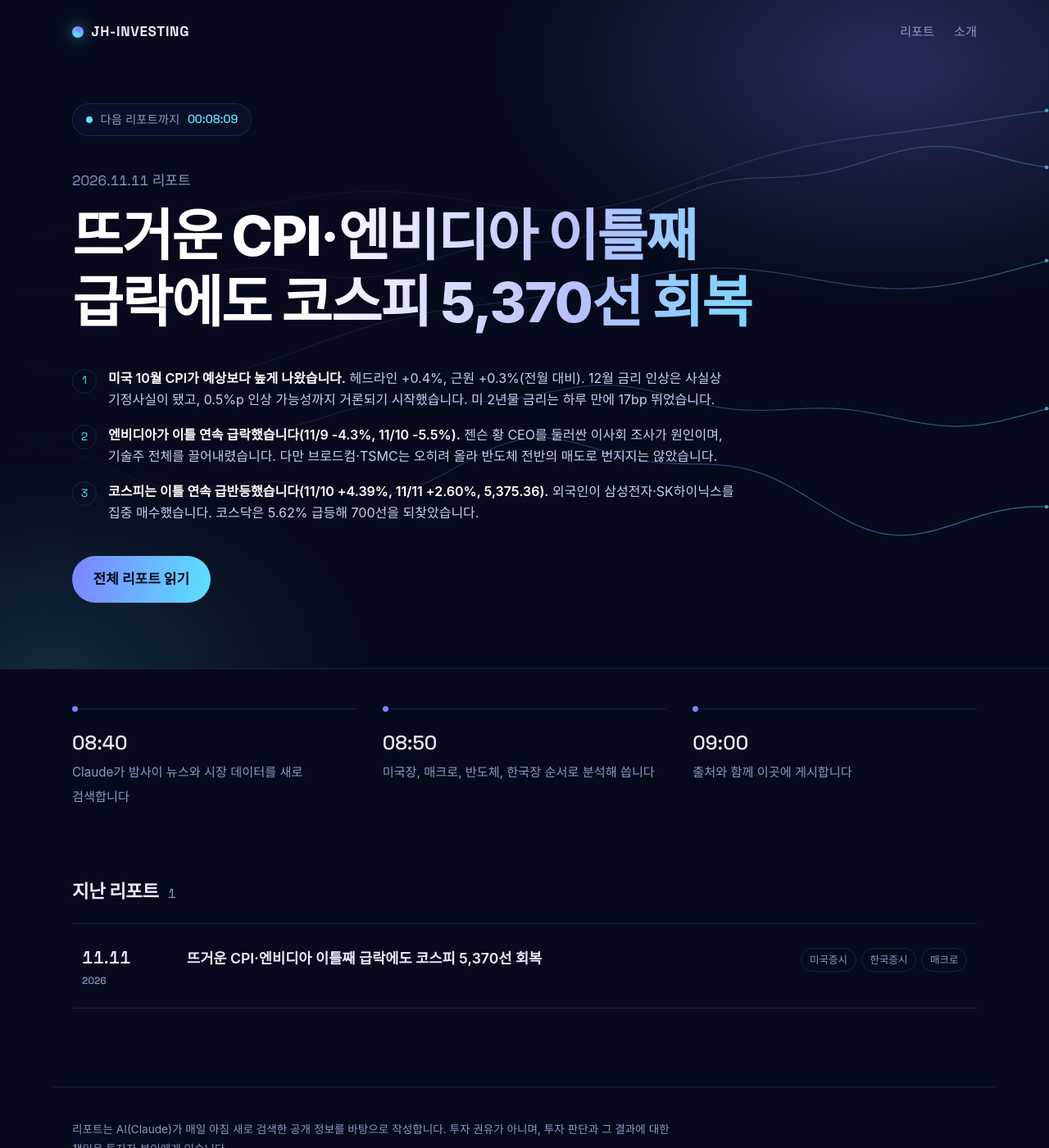
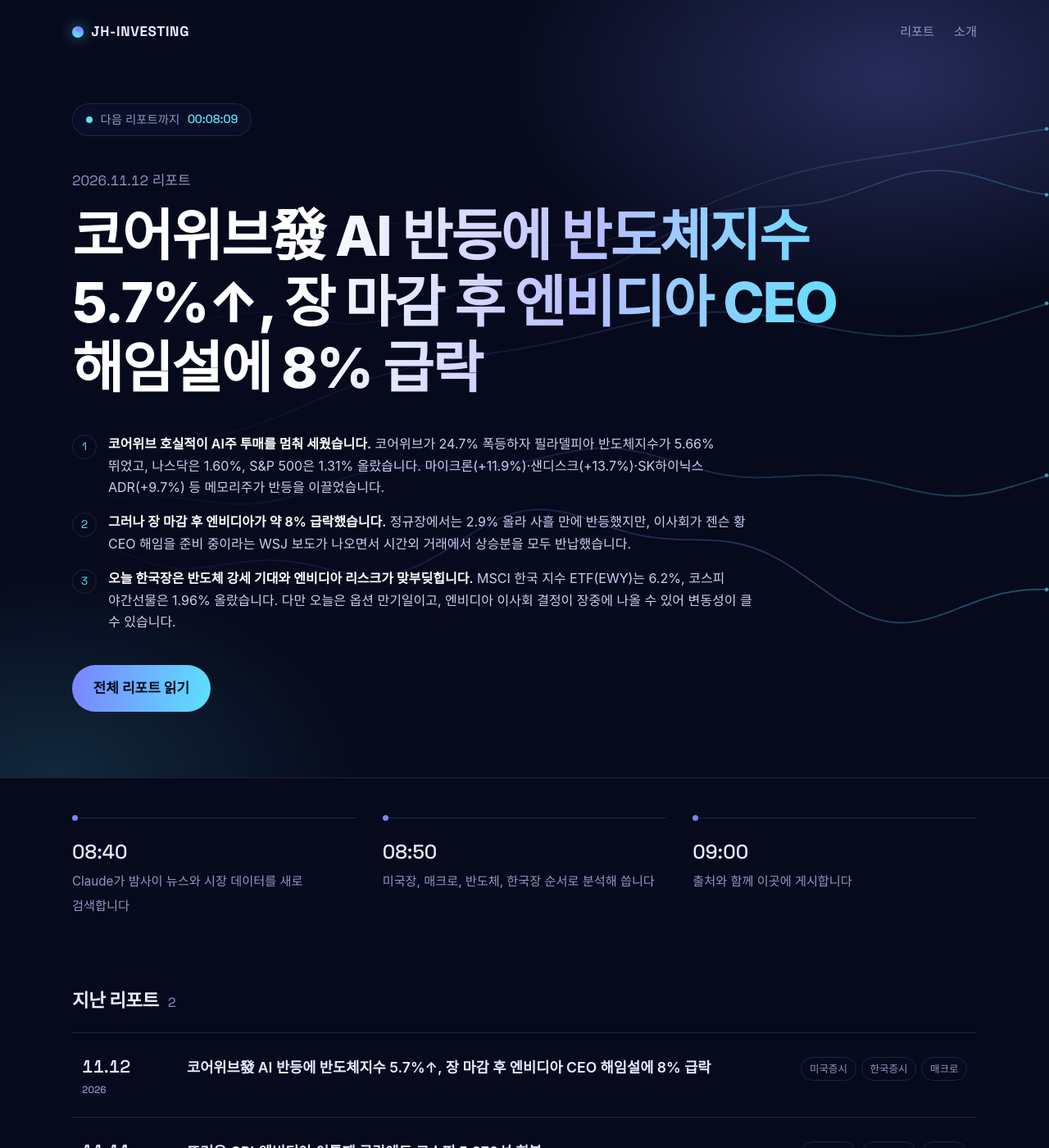
Before and after one commit to jaehun-py0/JH-INVESTING, a Jekyll site: the page built from index.md, in a window 1280 px wide and 1400 px high. Shown: the whole window at 82% size. Built offline with Jekyll 4.4.1, drawn with Linux system fonts in a browser that asks for light colours; some web fonts are replaced; part of the change alters nothing that is shown.

Commit message:
report: 2026-11-12 데일리 마켓 리포트
Co-Authored-By: Claude Opus 5.5 <noreply@anthropic.com>
Claude-Session: https://claude.ai/code/session_01NYfSVaufBuaU2WGXRbh6EM

```diff
--- a/_data/glossary.yml
+++ b/_data/glossary.yml
@@ -95,3 +95,13 @@
   desc: 경기를 살리기 위해 금리를 낮추자는 쪽입니다. 반대는 매파입니다.
 - term: 밸류에이션
   desc: 회사의 이익이나 자산에 비해 주가가 비싼지 싼지를 따지는 것입니다.
+- term: ADR
+  aliases: [미국예탁증서]
+  desc: 미국예탁증서. 외국 기업 주식을 미국 증시에서 거래할 수 있게 만든 증서입니다. 한국 기업 ADR의 밤사이 움직임은 다음 날 국내 주가의 힌트가 됩니다.
+- term: VIX
+  aliases: [공포지수]
+  desc: S&P 500 옵션 가격으로 계산한 '앞으로 30일 동안 예상되는 변동성' 지표입니다. 숫자가 높을수록 투자자들이 불안해한다는 뜻이라 '공포지수'라고도 부릅니다.
+- term: 야간선물
+  desc: 한국 정규장이 끝난 뒤 저녁부터 다음 날 새벽까지 거래되는 코스피200 선물입니다. 미국장 흐름이 반영돼 다음 날 아침 한국장 출발을 가늠하는 데 쓰입니다.
+- term: EWY
+  desc: 미국 증시에 상장된 한국 주식 ETF(MSCI 한국 지수 추종)입니다. 한국장이 닫힌 밤사이 외국인이 한국 주식을 어떻게 보는지 보여주는 참고 지표로 쓰입니다.
--- /dev/null
+++ b/_posts/2026-11-12-daily-market-report.md
@@ -0,0 +1,166 @@
+---
+layout: post
+title: "[데일리 마켓] 2026.11.12(목) — 코어위브發 AI 반등에 반도체지수 5.7%↑, 장 마감 후 엔비디아 CEO 해임설에 8% 급락"
+date: 2026-11-12 09:00:00 +0900
+categories: [daily-report]
+tags: [미국증시, 한국증시, 매크로, 엔비디아, 코어위브, 반도체, 옵션만기]
+---
+
+## 오늘의 3줄 요약
+
+1. **코어위브 호실적이 AI주 투매를 멈춰 세웠습니다.** 코어위브가 24.7% 폭등하자 필라델피아 반도체지수가 5.66% 뛰었고, 나스닥은 1.60%, S&P 500은 1.31% 올랐습니다. 마이크론(+11.9%)·샌디스크(+13.7%)·SK하이닉스 ADR(+9.7%) 등 메모리주가 반등을 이끌었습니다.
+2. **그러나 장 마감 후 엔비디아가 약 8% 급락했습니다.** 정규장에서는 2.9% 올라 사흘 만에 반등했지만, 이사회가 젠슨 황 CEO 해임을 준비 중이라는 WSJ 보도가 나오면서 시간외 거래에서 상승분을 모두 반납했습니다.
+3. **오늘 한국장은 반도체 강세 기대와 엔비디아 리스크가 맞부딪힙니다.** MSCI 한국 지수 ETF(EWY)는 6.2%, 코스피 야간선물은 1.96% 올랐습니다. 다만 오늘은 옵션 만기일이고, 엔비디아 이사회 결정이 장중에 나올 수 있어 변동성이 클 수 있습니다.
+
+---
+
+## 1. 미국 증시 마감 (11/11 뉴욕 종가)
+
+| 지수 | 종가 | 등락 | 등락률 |
+|---|---:|---:|---:|
+| S&P 500 | 7,619.38 | +98.45 | +1.31% |
+| 나스닥 종합 | 25,466.19 | +400.31 | +1.60% |
+| 다우존스 | 52,486.49 | +254.60 | +0.49% |
+| 러셀 2000 | 2,846.26 | +24.89 | +0.88% |
+| 필라델피아 반도체지수 | 확인 불가 | — | +5.66% |
+| VIX | 17.49 | -1.97 | -10.12% |
+
+*러셀 2000 등락폭은 AP·야후 기준 +24.89, 더스트리트 기준 +24.88로 소수점 차이가 있습니다.*
+
+**CPI 충격 다음 날, 시장의 관심은 다시 "AI 수요"로 돌아왔습니다.** 전날(11/10)에는 뜨거운 10월 CPI와 엔비디아 악재로 지수가 밀렸습니다. 하루 만에 분위기가 바뀐 계기는 코어위브 실적이었습니다. 지난주 AI주 투매의 핵심 걱정은 "데이터센터 투자가 계속될 수 있느냐"였는데, 대표적인 AI 클라우드 기업이 매출 급증과 가이던스 상향을 내놓으면서 이 걱정이 상당 부분 누그러진 것으로 해석됩니다. AP에 따르면 S&P 500은 지난달 기록한 사상 최고치와의 거리를 2.6% 이내로 좁혔고, 나스닥은 선거 이후 낙폭을 모두 회복했습니다.
+
+**상승은 기술주에 집중됐습니다.** 업종별로는 기술주가 가장 강했고 에너지·산업재가 뒤를 이었습니다. 반면 마이크로소프트(-2.26%), 메타(-1.97%), 아마존(-1.74%)은 하락해, "AI에 돈을 쓰는 쪽"보다 "AI로 돈을 버는 반도체·인프라 쪽"으로 자금이 이동한 하루로 볼 수 있습니다. 11/11은 재향군인의 날로 채권시장은 쉬었지만 주식시장은 정상 개장했습니다.
+
+**눈에 띈 종목**
+
+- 🔺 **코어위브 +24.71%**: 3분기 매출이 약 37억 달러로 1년 전보다 168% 늘었습니다. 올해 매출 가이던스도 130억~133억 달러로 제시했습니다. 다만 순손실은 7억 900만 달러로 1년 전(1억 1,000만 달러)보다 크게 늘어, 성장에 드는 비용과 부채 부담은 여전히 과제입니다. 2025년 4월 이후 최대 일일 상승폭입니다.
+- 🔺 **메모리·반도체**: 마이크론 +11.89%, 샌디스크 +13.69%, SK하이닉스 ADR +9.71%, ARM +12.05%, 마벨 +9.33%, AMD +7.32%, 인텔 +7.52%, 램리서치 +6.07%, 어플라이드머티리얼즈 +6.05%, TSMC +4.25%, 브로드컴 +3.99%
+- 🔺 **엔비디아 +2.9%(정규장 종가 173.73달러)** → 🔻 **시간외 약 -8%**: 아래 3장에서 자세히 다룹니다.
+- 🔺 **애플 +2.04%**: 사상 최고가를 다시 썼습니다.
+- 🔺 **기타 AI 인프라**: 오라클 +8.82%, 델 +11.75%, 네비우스 +15.44%, 블룸에너지 약 +13%
+- 🔺 **루멘텀 약 +12%**: 마벨이 주식 교환 방식(루멘텀 1주당 마벨 4.5주)으로 인수한다고 발표했습니다.
+- 🔻 **룰루레몬 -3.84%, 클로락스 -3.70%, 에어비앤비 -3.42%**(장중 기준): 경기소비재 일부는 약세였습니다.
+
+## 2. 세계 경제·매크로
+
+| 지표 | 수준 | 변동 | 기준 |
+|---|---:|---:|---|
+| 미 국채 2년물 | 확인 불가 | — | 11/11 채권시장 휴장 |
+| 미 국채 10년물 | 약 5.01% | — | 11/11 아시아 시간대 거래(미국 현물시장 휴장) |
+| 달러인덱스(DXY) | 102.90 | +0.67% | 11/11 뉴욕 |
+| 원/달러 환율 | 1,333.6원 | -3.9원 | 11/11 서울 주간 종가 |
+| WTI (12월물) | $86.53 | +0.57% | 11/11 정산가 |
+| 브렌트유 (1월물) | $92.76 | +1.39% | 11/11 정산가 |
+| 금 (12월물 선물) | $4,000.50 | -0.74% | 11/11 정산가 (현물 $3,984.97, -1.1%) |
+| 비트코인 | 약 $73,840 | +0.31% (24시간) | 11/12 08:05 KST, 코인마켓캡 |
+
+*WTI 등락률은 출처에 따라 +0.57%와 +0.49%로 다르게 보도됐습니다. 금 등락률도 -0.74%(선물)와 -0.94%로 엇갈려, 여기서는 선물 정산가 기준을 썼습니다.*
+
+**달러: 1년 반 만의 강세**
+
+- 달러인덱스가 0.67% 올라 102.90을 기록했습니다. 블룸버그 달러 스팟 지수도 약 0.4% 올라 1년 반 만의 최고치를 찍었습니다.
+- 10월 CPI 이후 연준이 더 많이, 더 크게 금리를 올릴 수 있다는 전망이 달러를 밀어올린 것으로 해석됩니다. 금리 선물 시장은 이제 연준의 추가 인상을 약 세 번으로 반영하고 있습니다(지난주 약 두 번).
+- 금은 이틀 연속 하락해 4,000달러선에 바짝 붙었습니다. 금리와 달러가 함께 오르는 환경은 이자가 없는 금에 불리합니다.
+
+**연준: 12월 인상은 "기본값", 0.5%p는 소수 시나리오**
+
+- 11/11에 새로 나온 연준 인사 발언은 확인되지 않았습니다. 시장은 전날 나온 매파 발언을 계속 소화했습니다.
+  - 월러 이사: 근원 CPI가 0.3% 안팎이면 0.5%p 인상도 검토해야 한다는 입장
+  - 로건 댈러스 연은 총재: 최소 두 차례 추가 인상 필요
+  - 굴스비 시카고 연은 총재: 10월 CPI가 우려스럽다고 평가
+- CME FedWatch 기준 12월 0.25%p 인상 확률은 보도마다 80%대~90% 수준으로 다르게 전해졌습니다. 0.5%p 인상 확률은 10%대 초중반으로 거론됩니다. 12월 FOMC 결정은 12/9(현지)입니다.
+
+**유가: 호르무즈 해협 긴장 재부각**
+
+- 유가는 전날 4주 만의 저점까지 밀렸다가 하루 만에 반등했습니다. 이란 해군(IRGC)이 유조선 2척이 기뢰에 부딪혀 불이 났다고 밝혔고, 이란 측 관계자가 미국과의 협상은 없다고 부인하면서 휴전 기대가 약해졌습니다.
+- 한 연구기관 집계에 따르면 10월 호르무즈 해협 선박 공격은 37건으로 전쟁 시작 이후 월간 최다였고, 11월에도 이미 10건이 기록됐습니다.
+- 반면 미국 원유 재고는 900만 배럴 늘어난 것으로 추정돼(API) 상승폭을 제한했습니다.
+
+**기타**
+
+- CNBC/NRF 소매 모니터 기준 미국 10월 소매판매는 전월 대비 0.2% 늘어, 2025년 11월 이후 가장 느린 증가세였습니다. 소비가 둔화되는 신호로 볼 수 있지만, 정부 공식 소매판매는 11/17(현지)에 나옵니다.
+
+## 3. 주요 섹터·이슈
+
+### 엔비디아: 하루 사이 "반등 → 해임설 → 급락"
+
+- **정규장**: 이틀간 약 10% 떨어진 뒤 2.9% 반등했습니다. 코어위브 호실적이 AI 반도체 수요 우려를 덜어준 덕입니다.
+- **장 마감 후**: 월스트리트저널(WSJ)이 이사회가 젠슨 황 CEO 해임을 준비하고 있으며 이르면 11/11(현지) 저녁 회의에서 결정할 수 있다고 보도했습니다. 같은 날 뉴욕타임스는 황 CEO가 자신에게 보고하는 회사 임원과도 부적절한 관계였다고 보도했습니다. 주가는 시간외에서 한때 156달러 안팎까지, 약 10% 밀렸다가 -8%대에서 거래됐습니다.
+- **회사 입장**: 해임 보도에 대한 회사의 공식 반응은 확인되지 않았습니다. 이사회는 앞서 외국 정보기관 공작 가능성을 조사하기 위해 독립 특별위원회를 꾸리고 외부 로펌을 선임했습니다. 당시 이사회는 국가안보나 회사 기밀이 유출됐다고 볼 근거는 없다고 밝혔습니다.
+- **증권가**: 베어드는 투자의견을 '중립'으로 낮추고 목표가를 500달러에서 200달러로 내렸습니다. 모건스탠리는 '비중확대' 의견은 유지했지만 최선호주 목록에서 뺐습니다.
+- **해석**: 33년간 회사를 이끈 창업자가 물러날 수 있다는 점, 뚜렷한 후계 구도가 없다는 점이 지배구조 불확실성을 키우고 있습니다. 다만 아직 결정이 나온 것은 아니며, 실적 발표(11/18 오전 KST)를 일주일도 남기지 않은 시점이라 결과에 따라 주가 방향이 크게 갈릴 수 있습니다.
+
+### 메모리 반도체: 가장 강하게 반등한 업종
+
+- 마이크론(+11.9%), 샌디스크(+13.7%), SK하이닉스 ADR(+9.7%)이 반도체지수보다 두 배 가까이 올랐습니다. 코어위브처럼 AI 인프라를 빠르게 늘리는 기업이 건재하다는 것은 HBM 등 고부가 메모리 수요가 이어진다는 뜻으로 받아들여진 것으로 보입니다.
+- **한국 반도체주 영향**: SK하이닉스 ADR의 급등은 오늘 SK하이닉스·삼성전자에 우호적인 신호입니다. 다만 메모리 랠리는 정규장 기준이고, 그 뒤에 나온 엔비디아 해임설은 반영되지 않았습니다. 엔비디아는 SK하이닉스 HBM의 최대 고객이기 때문에, 오늘 장에서는 "메모리 업황 호조"와 "최대 고객사 경영 불확실성"이 함께 가격에 반영될 가능성이 있습니다.
+
+### AI 인프라·빅테크: 돈을 버는 쪽과 쓰는 쪽의 엇갈림
+
+- 오라클·델·네비우스 등 AI 인프라 기업은 급등했지만, 마이크로소프트·메타·아마존 등 AI 투자를 가장 많이 하는 빅테크는 하락했습니다. AI 투자 사이클이 이어진다는 기대는 장비·반도체 쪽에는 호재지만, 투자 비용을 부담하는 빅테크에는 수익성 부담으로 읽힐 수 있다는 점을 보여줍니다.
+- 국내 보도에 따르면 앤트로픽(본 리포트를 작성하는 AI인 Claude의 개발사)은 11/18 공모가를 정하고 11/19 상장할 예정이며, 희망 공모가 범위는 주당 70~78달러로 알려졌습니다. 주관사들이 범위를 올릴 수 있다는 보도도 있어, 기업가치 추정치는 1조 4,000억~1조 5,000억 달러 이상으로 매체마다 다릅니다.
+
+## 4. 한국 증시 체크포인트
+
+| 지수 | 11/11 종가 | 등락 |
+|---|---:|---:|
+| 코스피 | 5,375.36 | +136.23 (+2.60%) |
+| 코스닥 | 705.10 | +37.49 (+5.62%) |
+
+**전일(11/11) 마감 요약**
+
+- 미국 CPI 부담으로 코스피는 0.56% 내린 5,209.71로 출발했지만, 외국인 매수가 들어오며 장중 고점(5,377.99) 부근에서 마감했습니다. 이틀 연속 상승입니다.
+- **수급(코스피)**: 외국인 순매수, 개인·기관 순매도였습니다. 외국인 순매수 규모는 약 4,491억원(비즈니스코리아)과 약 6,587억원(시사저널 등)으로 보도마다 차이가 큽니다. 집계 시점 차이로 보이며, 정확한 수치는 한국거래소 확정치를 확인할 필요가 있습니다.
+- **삼성전자** 206,000원(+3.57%), **SK하이닉스** 1,277,000원(+5.36%). 외국인은 삼성전자를 약 5,375억원, SK하이닉스를 약 1,306억원 순매수해 두 종목이 순매수 1·2위였습니다.
+- **코스닥**: 주성엔지니어링(+17.1%), 심텍(+14.1%) 등 반도체 소부장과 에코프로비엠(+11.4%)·에코프로(+10.1%) 등 2차전지주가 급등했습니다. 이틀 연속 매수 사이드카가 발동됐고, 기관이 순매수를 주도했습니다.
+
+**오늘(11/12) 볼 것**
+
+- **출발은 강세 가능성**: EWY(+6.20%)와 코스피 야간선물(+1.96%), SK하이닉스 ADR(+9.71%)은 모두 오늘 장에 긍정적인 신호입니다. 다만 이 수치들 대부분은 엔비디아 시간외 급락 이전 가격이라는 점을 감안해야 합니다.
+- **엔비디아 이사회 결정**: 미국 현지 시각으로 11/11 저녁 회의가 예정돼 있다면, 결과가 한국 장중에 나올 수 있습니다. 해임이 확정되든 유임되든 반도체 대형주의 장중 변동성을 키울 수 있는 변수입니다.
+- **옵션 만기일**: 이틀간 코스피가 7% 가까이 오른 직후의 만기일이라, 장 막판 프로그램 매매로 수급이 출렁일 수 있습니다.
+- **달러 강세와 외국인 수급**: 달러인덱스가 1년 반 만의 강세를 보이고 있어 외국인 매수가 사흘째 이어질지가 관건입니다. 외국인은 이틀 연속 순매수했지만 11월 누적으로는 여전히 대규모 순매도 상태입니다.
+- **주목 업종**: 메모리 반도체(삼성전자·SK하이닉스), 반도체 장비·소부장, AI 전력·인프라 관련주
+
+## 5. 오늘·이번 주 일정 (KST)
+
+| 일시 | 이벤트 |
+|---|---|
+| 11/12(목) | 국내 옵션 만기일 |
+| 11/12(목) 장중 | 엔비디아 이사회의 젠슨 황 CEO 거취 결정 가능성 (WSJ 보도 기준) |
+| 11/12(목) 22:30 | 미국 주간 신규 실업수당 청구건수 |
+| 11/13(금) 06:30 | 시스코 1분기(FY2027) 실적 발표 (현지 11/12 16:30 ET) |
+| 11/13(금) 06:30 | 어플라이드머티리얼즈 4분기(FY2026) 실적 발표 (현지 11/12 16:30 ET) |
+| 11/13(금) 22:30 | 미국 10월 생산자물가지수(PPI) |
+| 11/17(화) 22:30 | 미국 10월 소매판매 |
+| 11/18(수) 06:20 | **엔비디아 3분기(FY2027) 실적 발표** (컨퍼런스콜 07:00, 현지 11/17 14:00 PT) |
+| 11/18(수)~19(목) | 앤트로픽 공모가 확정(11/18)·상장(11/19) 예정 (국내 보도 기준) |
+| 12/10(목) 새벽 | 미국 FOMC 금리 결정 (현지 12/9) |
+
+---
+
+## 출처
+
+- [How major US stock indexes fared Wednesday 11/11/2026 (AP/KRMG)](https://krmg.com/2026/11/11/how-major-us-stock-indexes-fared-wednesday-11-11-2026/)
+- [Stock Market Today (Nov. 11, 2026): Nasdaq, S&P 500 gain after CoreWeave earnings beat (TheStreet)](https://www.thestreet.com/stock-market-today/stock-market-today-dow-jones-sp-500-nasdaq-updates-nov-11-2026)
+- [Stock market today: Wednesday, November 11 (Yahoo Finance)](https://finance.yahoo.com/markets/live/stock-market-today-wednesday-november-11-dow-sp-500-nasdaq-nvidia-treasurys-veterans-day-140638547.html)
+- [뉴욕증시, AI 불안 완화에 상승⋯유가, 미ㆍ이란 긴장 재고조에 강세 (이투데이)](https://www.etoday.co.kr/news/view/2647117)
+- [美 증시 상승, 코어위브 '어닝 서프라이즈'에 필라델피아 반도체 5.66% 급등 (프리진경제)](https://www.freezine.co.kr/news/articleView.html?idxno=18457)
+- [코어위브 호실적에 AI주 반등…나스닥 1.6%↑ (아시아경제)](https://www.asiae.co.kr/article/2026111206510129620)
+- [코어위브 훈풍·엔비디아 반등에 3대지수 동반 상승 (미디어펜)](https://www.mediapen.com/news/view/1136834)
+- [Nvidia's stock drops as board reportedly preps to oust CEO Jensen Huang (TechCrunch)](https://techcrunch.com/2026/11/11/nvidias-stock-drops-as-board-reportedly-preps-to-oust-ceo-jensen-huang/)
+- [Nvidia shares fall 8% after hours on report CEO Jensen Huang may be ousted (BNO News)](https://bnonews.com/index.php/2026/11/nvidia-shares-fall-8-after-hours-on-report-ceo-jensen-huang-may-be-ousted/)
+- [Nvidia Just Fell 8.3% After Hours on a Report of a Second Jensen Huang Affair (24/7 Wall St.)](https://247wallst.com/investing/2026/11/11/nvidia-just-fell-8-3-after-hours-on-a-report-of-a-second-jensen-huang-affair-heres-what-2000-shares-have-lost-this-week/)
+- [Nvidia board preparing to dismiss Jensen Huang (경향신문 영문판)](https://www.khan.co.kr/en/article/202611120836007/)
+- [NVIDIA Sets Conference Call for Third-Quarter Financial Results (NVIDIA)](https://nvidianews.nvidia.com/news/nvidia-sets-conference-call-for-third-quarter-financial-results-6928873)
+- [Oil rises from two-month low as Hormuz shipping attacks offset Iran truce hopes (Business Recorder/Reuters)](https://www.brecorder.com/news/40448385/oil-rises-from-two-month-low-as-hormuz-shipping-attacks-offset-iran-truce-hopes)
+- [Markets Today - November 11, 2026 (Nexo)](https://nexo.com/blog/markets-today-november-11)
+- [미 인플레이션 충격 딛고 코스피 5,370선 회복 (비즈니스코리아)](https://www.businesskorea.co.kr/news/articleView.html?idxno=281048)
+- [美 '빅스텝' 우려 덮은 반도체 훈풍…코스피 5370선 회복 (시사저널)](https://www.sisajournal.com/news/articleView.html?idxno=393644)
+- [개미들 팔 때 외국인은 6700억 샀다…12일 증시 분수령 (데일리25)](https://www.daily25news.com/news/articleView.html?idxno=8850)
+- [Cisco Schedules Conference Call for Q1 Fiscal Year 2027 Financial Results (Cisco)](https://investor.cisco.com/news/news-details/2026/Cisco-Schedules-Conference-Call-for-Q1-Fiscal-Year-2027-Financial-Results/default.aspx)
+- [Q4 2026 Applied Materials Earnings Conference Call (Applied Materials)](https://ir.appliedmaterials.com/events/event-details/q4-2026-applied-materials-earnings-conference-call)
+
+---
+
+> 본 리포트는 AI가 공개된 정보를 바탕으로 작성한 참고 자료이며, 투자 권유가 아닙니다. 투자 판단과 그 결과에 대한 책임은 투자자 본인에게 있습니다.
```
